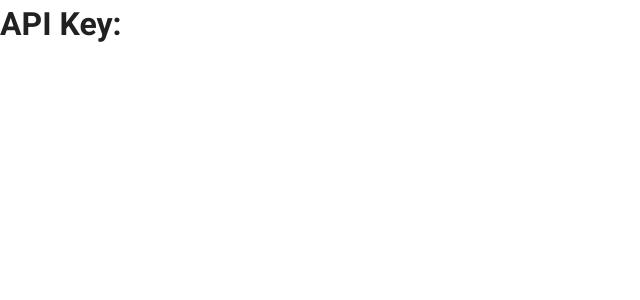
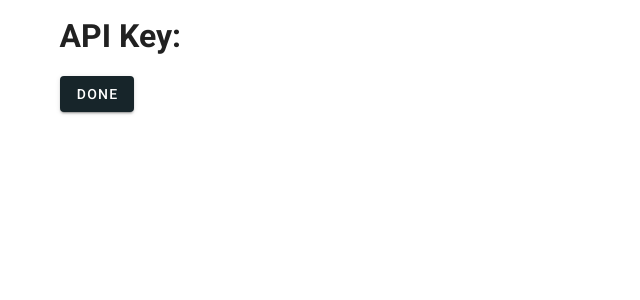
Before and after one commit to jhkritz/sign-language-api, a Vue app in the folder frontend/: page /API in a window 1280 px wide. Shown: the top 300 px of the page, without its empty margins (0-640 px from the left). Built offline with nearby package versions, Linux system fonts and the light colour scheme; what vue-auth would draw is missing.

Commit message:
API key page formatted

```diff
--- a/frontend/src/views/API.vue
+++ b/frontend/src/views/API.vue
@@ -1,11 +1,20 @@
 <template>
-    <h1>
-        API Key:
-        <p class="font-weight-regular">
-            {{APIkey}}
-        </p>
-    </h1>
+    <v-container>
+        <h1>
+            API Key:
+        </h1>
+            <p class="font-weight-regular">
+                {{APIkey}}
+            </p>
+            <v-btn
+            color=#17252A
+            class="mr-4 white--text"
+            @click="gotoDashboard"
+            >
+            Done
+            </v-btn>
 
+    </v-container>
 </template>
 
 <script>
@@ -14,5 +23,10 @@ export default {
     data: () => ({
         APIkey: sharedState.API_key
 }),
+    methods: {
+        gotoDashboard(){
+            this.$router.push("/dashboard");
+        }
+    },
 }
 </script>
```
